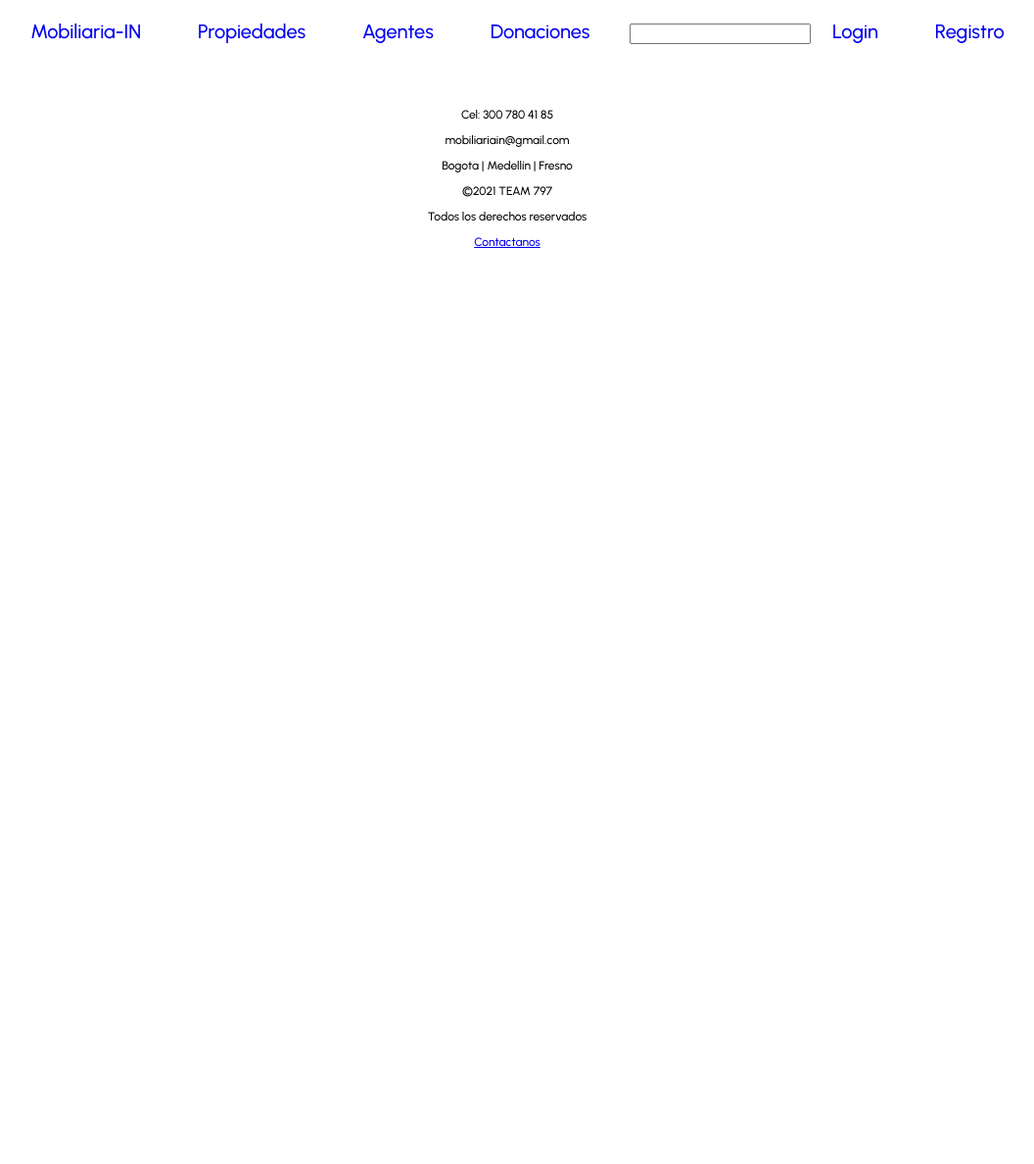
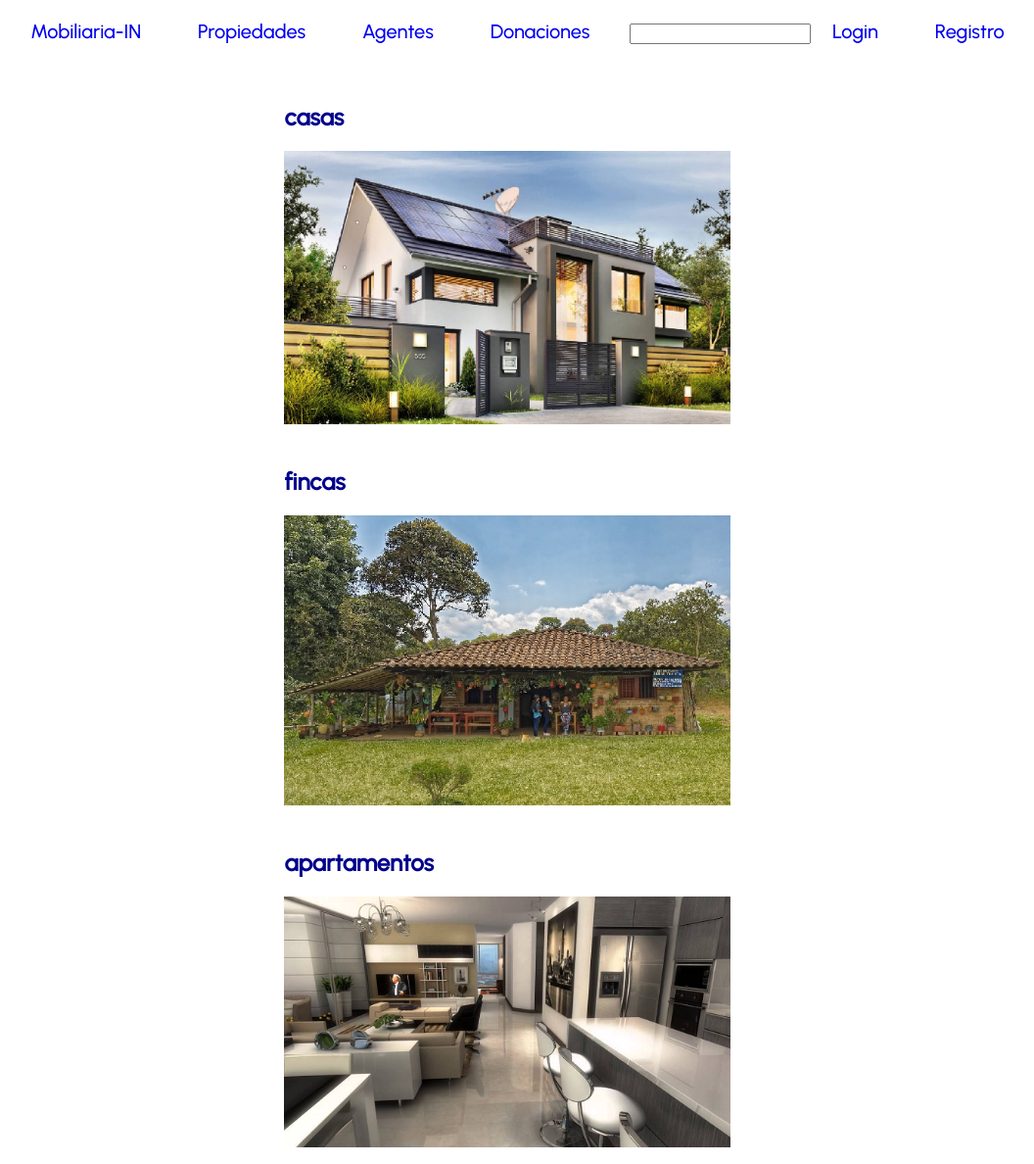
Before and after one commit to nadc100/sprintuno, a plain HTML site: page propiedades.html in a window 1280 px wide. Shown: the top 1188 px of the page at 98% size, without its empty margins (122-1178 px from the left). Before the commit the page ends 800 px from the top, so only its background shows below. Drawn offline with Linux system fonts and the light colour scheme.

Commit message:
propiedades nuevas

```diff
--- a/propiedades.html
+++ b/propiedades.html
@@ -30,14 +30,26 @@
         </nav>
     </header>
     <main>
-        <div class="propiedades">
+        <div class="propi">
+            <section class="propi">
+                <h2>casas</h2>
+                <img src="imagenes/csa.png" alt="csa" srcset="" class="responsive">
+            </section>
+            <section class="propi">
+                <h2>fincas</h2>
+                <img src="imagenes/fna.png" alt="csa" srcset="" class="responsive">
+            </section>
+            <section class="propi">
+                <h2>apartamentos</h2>
+                <img src="imagenes/apto.png" alt="csa" srcset="" class="responsive">
+            </section>
         </div>
 
     </main>
     <footer>
         <p>Cel: 300 780 41 85</p>
         <p>mobiliariain@gmail.com</p>
-        <p>Bogota | Medellín | Fresno</p>
+        <p>Bogotá | Medellín | Fresno</p>
         <span></span>
         <p>©2021 TEAM 797</p>
         <p>Todos los derechos reservados</p>
--- a/style.css
+++ b/style.css
@@ -131,3 +131,13 @@ nav ul{
    text-transform: uppercase;
    border-radius: 50px;
    }
+
+   .propi{
+      margin: auto;
+      padding: 10px;
+      display:block;
+      text-align:justify;
+      width:60%;
+      font-family: 'Urbanist', sans-serif;
+      color: darkblue;
+   }
```
Also changed, not shown: imagenes/apto.png (added), imagenes/csa.png (added), imagenes/fna.png (added).
